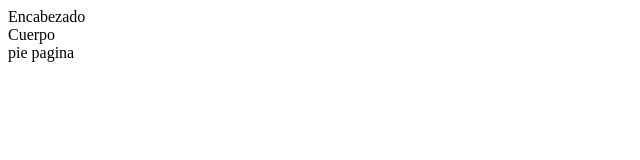
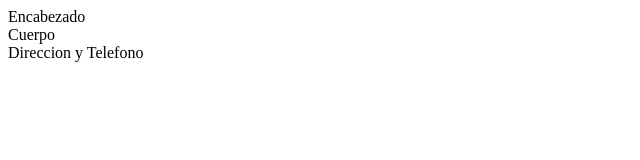
Before and after one commit to gustavoalban/reservation1, a plain HTML site: page index.html in a window 1280 px wide. Shown: the full height of the page, 0-640 px from the left. Drawn offline with Linux system fonts and the light colour scheme.

Commit message:
Update index.html

```diff
--- a/index.html
+++ b/index.html
@@ -15,7 +15,7 @@
             Cuerpo
     </section>
     <footer>
-            pie pagina
+           Direccion y Telefono
     </footer>
 
 </body>
```
